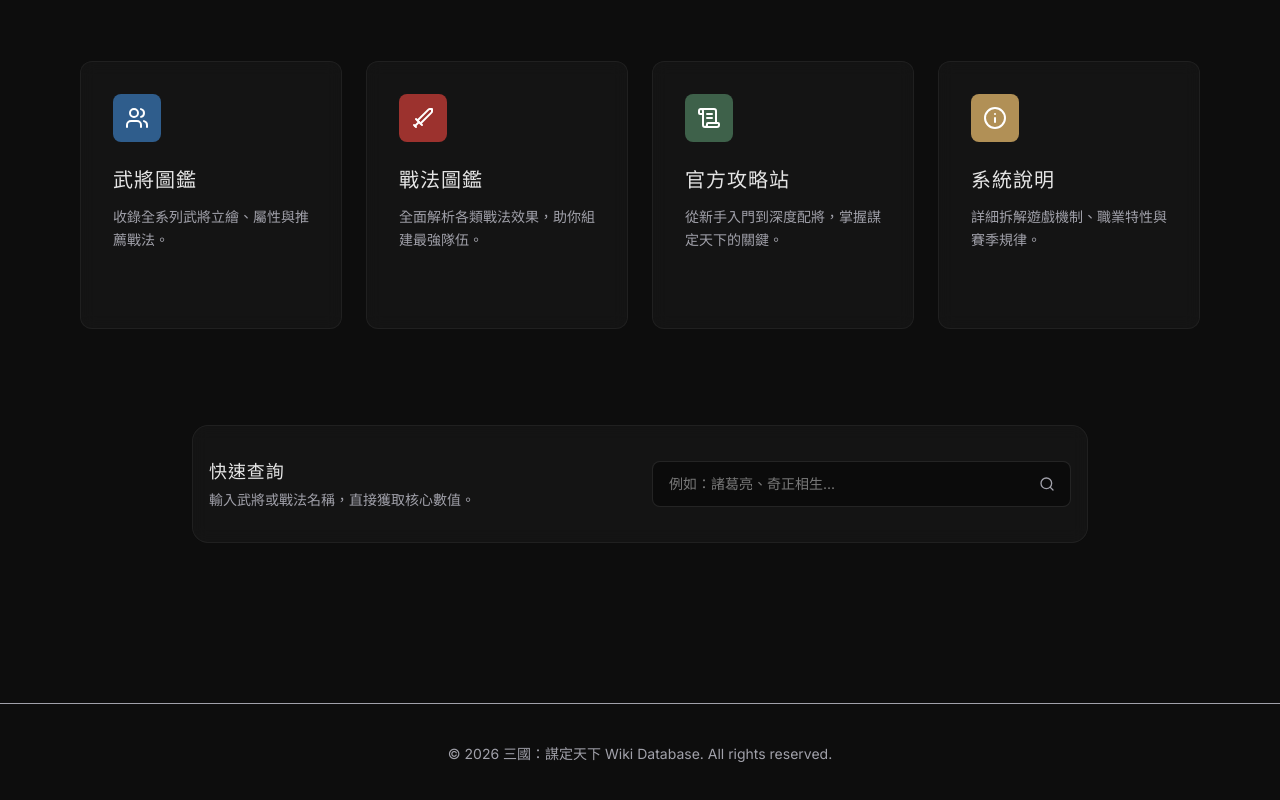
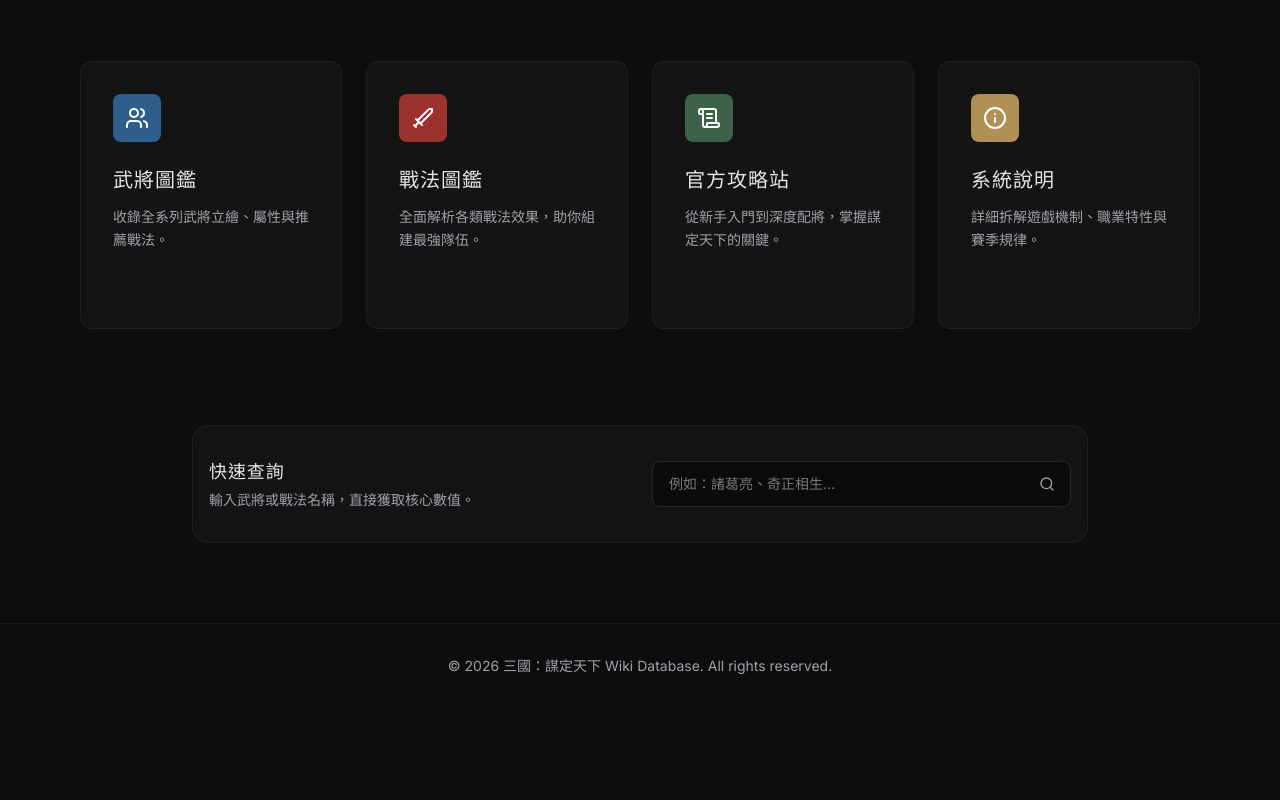
Before and after one commit to 21389081/sanmou_wiki, a Next.js app: page / in a window 1280 px wide. Shown: the part 310-1110 px from the top of the page. After the commit the page ends 1018 px from the top, so only its background shows below. Built offline with nearby package versions, Linux system fonts and the light colour scheme.

Commit message:
修改footer高度、修復首頁動畫丟失的問題

```diff
--- a/src/app/layout.tsx
+++ b/src/app/layout.tsx
@@ -23,14 +23,14 @@ export default function RootLayout({
 }>) {
   return (
     <html lang="zh-TW" className={`${inter.variable} ${notoSerif.variable}`}>
-      <body className="antialiased min-h-screen text-foreground selection:bg-accent-gold/30 selection:text-accent-gold">
+      <body className="antialiased min-h-screen flex flex-col text-foreground selection:bg-accent-gold/30 selection:text-accent-gold">
         <Navbar />
-        <main className="pt-20 px-4 max-w-7xl mx-auto">
+        <main className="pt-20 px-4 max-w-7xl mx-auto flex-grow w-full">
           <LayoutTransition>
             {children}
           </LayoutTransition>
         </main>
-        <footer className="mt-20 py-10 border-t border-primary/5 text-center text-foreground-muted text-sm px-4">
+        <footer className="py-8 border-t border-white/5 text-center text-foreground-muted text-sm px-4">
           <p>© 2026 三國：謀定天下 Wiki Database. All rights reserved.</p>
         </footer>
       </body>
```
